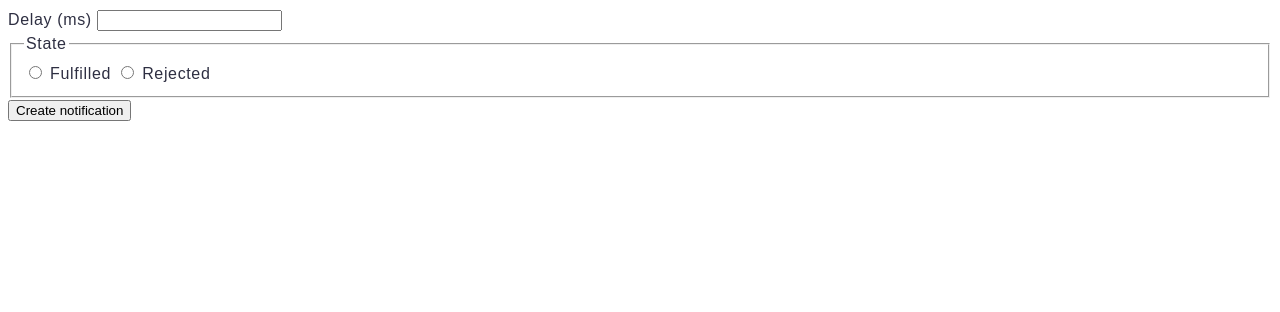
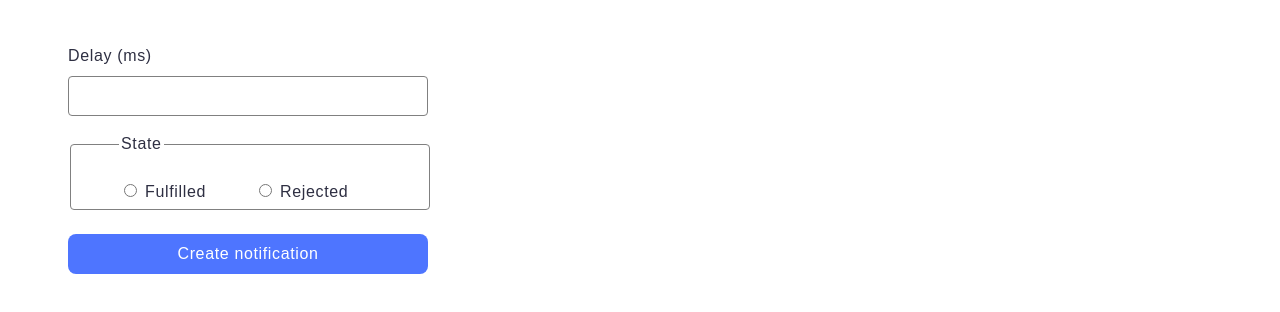
Before and after one commit to mishadorichenko/goit-js-hw-10, a website built with Vite: page src/2-snackbar.html in a window 1280 px wide. Built offline with nearby package versions, Linux system fonts and the light colour scheme.

Commit message:
for review

```diff
--- a/src/2-snackbar.html
+++ b/src/2-snackbar.html
@@ -8,24 +8,24 @@
   </head>
   <body>
     <form class="form">
-      <label>
-        Delay (ms)
-        <input type="number" name="delay" required />
-      </label>
+      <div class="delay-lable-wrapper">
+        <label class="delay-lable" for="delay"> Delay (ms) </label>
+        <input type="number" name="delay" id="delay" required />
+      </div>
 
-      <fieldset>
+      <fieldset class="fieldset-state">
         <legend>State</legend>
-        <label>
+        <label class="fieldset-state-lable">
           <input type="radio" name="state" value="fulfilled" required />
           Fulfilled
         </label>
-        <label>
+        <label class="fieldset-state-lable">
           <input type="radio" name="state" value="rejected" required />
           Rejected
         </label>
       </fieldset>
 
-      <button type="submit">Create notification</button>
+      <button class="form-button" type="submit">Create notification</button>
     </form>
     <script type="module" src="./js/2-snackbar.js"></script>
   </body>
--- a/src/css/2-snackbar.css
+++ b/src/css/2-snackbar.css
@@ -0,0 +1,71 @@
+.form {
+  padding-top: 36px;
+  padding-left: 60px;
+}
+
+.delay-lable-wrapper {
+  display: flex;
+  flex-direction: column;
+  gap: 8px;
+  margin-bottom: 16px;
+}
+
+.delay-lable {
+  letter-spacing: 0.04em;
+}
+
+#delay {
+  border: 1px solid #808080;
+  border-radius: 4px;
+  width: 360px;
+  height: 40px;
+  outline: none;
+}
+
+#delay::-webkit-inner-spin-button {
+  margin: 4;
+}
+
+.fieldset-state {
+  display: flex;
+  gap: 48px;
+  width: 360px;
+  height: 78px;
+  padding: 24px 48px 8px 48px;
+
+  border: 1px solid #808080;
+  border-radius: 4px;
+  stroke-width: 1px;
+  stroke: #808080;
+
+  margin-bottom: 24px;
+}
+
+.form-button {
+  border: none;
+  border-radius: 8px;
+  padding: 8px 16px;
+  width: 360px;
+  height: 40px;
+  background: #4e75ff;
+  overlay: none;
+
+  font-family: 'Montserrat', sans-serif;
+  font-weight: 500;
+  font-size: 16px;
+  line-height: 1.5;
+  letter-spacing: 0.04em;
+  color: #fff;
+}
+
+#delay:hover {
+  border-color: #000;
+}
+
+#delay:focus {
+  border-color: #4e75ff;
+}
+
+.form-button:hover {
+  background: #6c8cff;
+}
--- a/src/js/2-snackbar.js
+++ b/src/js/2-snackbar.js
@@ -4,19 +4,14 @@ import iziToast from 'izitoast';
 import 'izitoast/dist/css/iziToast.min.css';
 
 const form = document.querySelector('form');
-const submit = document.querySelector('[type="submit"]');
 
-submit.addEventListener('submit', submitHandler);
+form.addEventListener('submit', submitHandler);
 
 function submitHandler(event) {
   event.preventDefault();
 
   const delay = Number(form.delay.value);
   const state = form.state.value;
-  console.log('=============================');
-  console.log(delay);
-  console.log(state);
-  console.log('=============================');
 
   const promise = new Promise((resolve, reject) => {
     if (delay && state === 'fulfilled') {
@@ -24,11 +19,13 @@ function submitHandler(event) {
         console.log('resolve');
         resolve(
           iziToast.success({
+            theme: 'dark',
             icon: '',
             message: `✅ Fulfilled promise in ${delay}ms`,
             position: 'topRight',
             messageColor: '#fff',
-            close: false,
+            backgroundColor: '#59a10d',
+            progressBarColor: '#fff',
           })
         );
       }, delay);
@@ -36,11 +33,13 @@ function submitHandler(event) {
       setTimeout(() => {
         console.log('error');
         iziToast.error({
+          theme: 'dark',
           icon: '',
           message: `❌ Rejected promise in ${delay}ms`,
           position: 'topRight',
           messageColor: '#fff',
-          close: false,
+          backgroundColor: '#ef4040',
+          progressBarColor: '#fff',
         });
       }, delay);
     }
```
